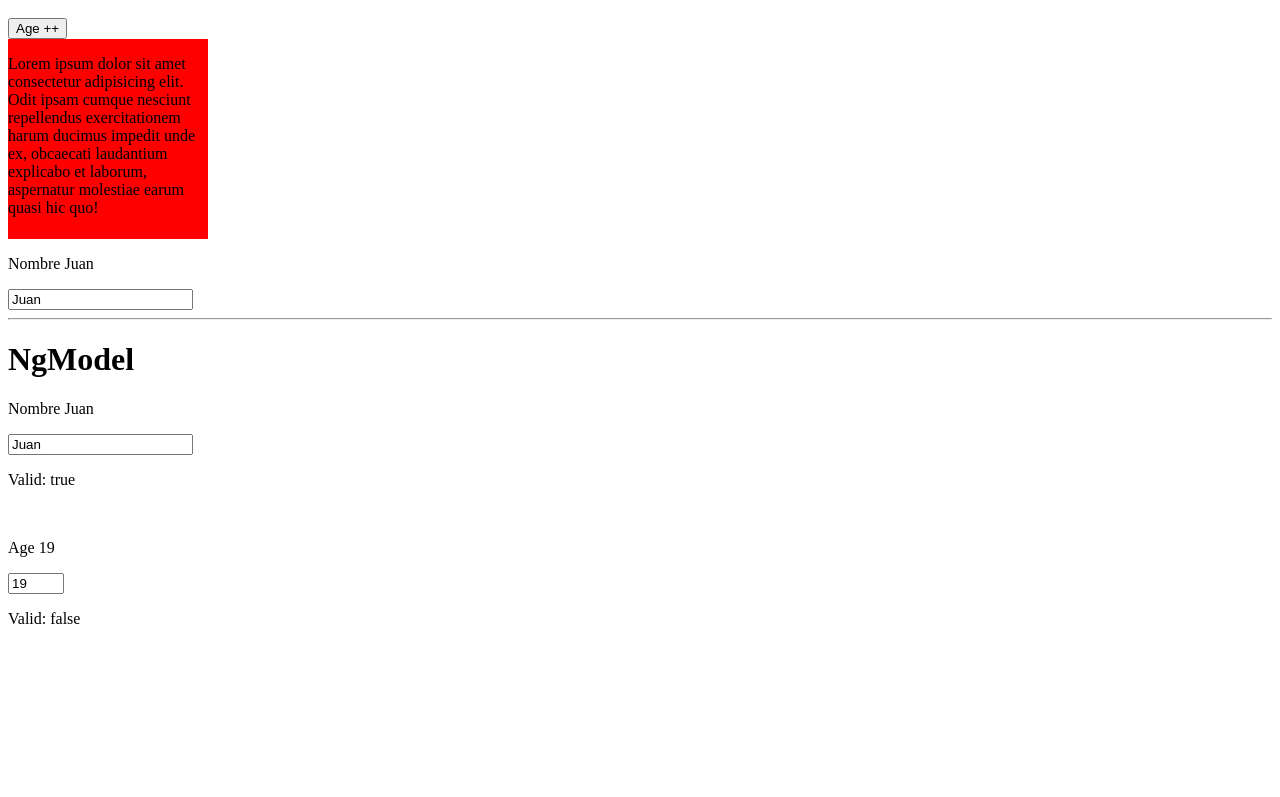
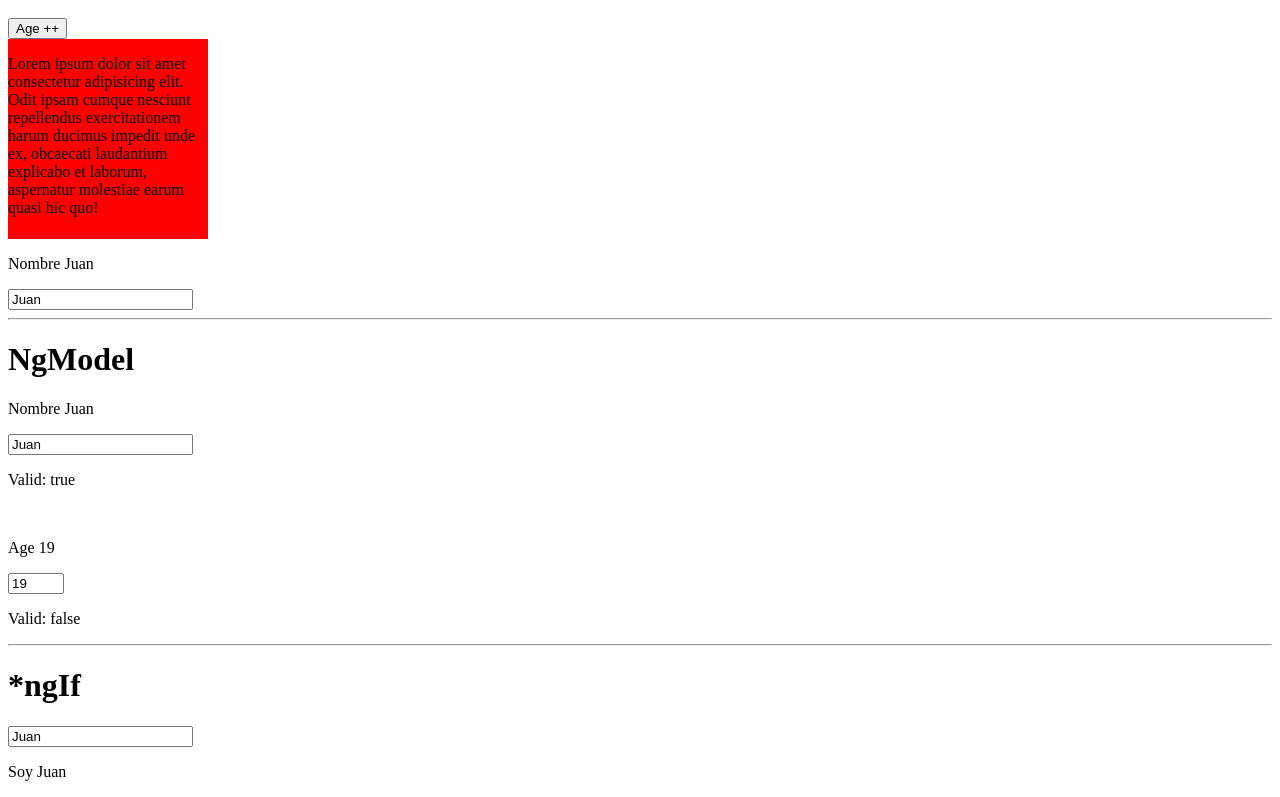
Before and after one commit to JuanDa-code/Fundamentos_Angular, an Angular app in the folder my-store/: page / in a window 1280 px wide. Shown: the part 672-1469 px from the top of the page. Before the commit the page ends 1316 px from the top, so only its background shows below. Built offline with nearby package versions, Linux system fonts and the light colour scheme.

Commit message:
Uso de *ngIf

```diff
--- a/my-store/src/app/app.component.html
+++ b/my-store/src/app/app.component.html
@@ -37,3 +37,12 @@
 <p>Age {{ person.age }}</p>
 <input type="number" max="18" min="10" required #ageInput="ngModel" [(ngModel)]="person.age">
 <p>Valid: {{ ageInput.valid }}</p>
+
+<hr>
+
+<h1>*ngIf</h1>
+<input type="text" required [(ngModel)]="person.name">
+<p *ngIf="person.name === 'Julian' || person.name === 'Juan'; else elseBlock">Soy {{ person.name }}</p>
+<ng-template #elseBlock>
+  <p>Bloque de else</p>
+</ng-template>
```
